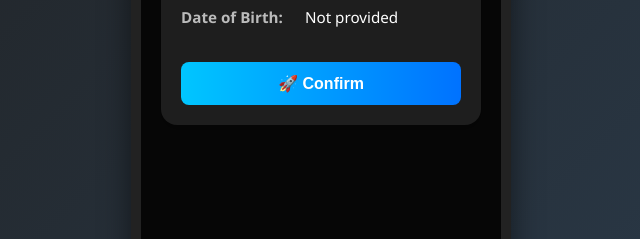
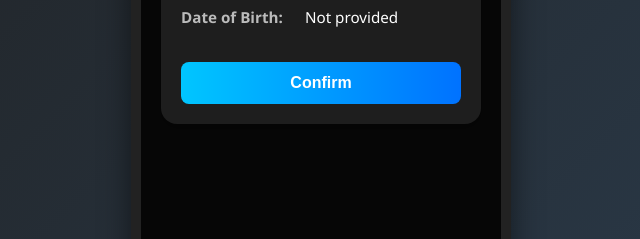
Before and after one commit to sigeyh/inukaloanskenya, a plain HTML site: page confirmdetails.html in a window 1280 px wide. Shown: the part 329-568 px from the top of the page, 319-959 px from the left. Drawn offline with Linux system fonts and the light colour scheme.

Commit message:
Update confirmdetails.html

```diff
--- a/confirmdetails.html
+++ b/confirmdetails.html
@@ -103,7 +103,7 @@
         <div class="detail"><strong>Email Address:</strong> <span id="email">Loading...</span></div>
         <div class="detail"><strong>Location:</strong> <span id="location">Loading...</span></div>
         <div class="detail"><strong>Date of Birth:</strong> <span id="dob">Loading...</span></div>
-        <button class="button" onclick="confirmDetails()">🚀 Confirm</button>
+        <button class="button" onclick="confirmDetails()"> Confirm</button>
       </div>
     </div>
   </div>
```
